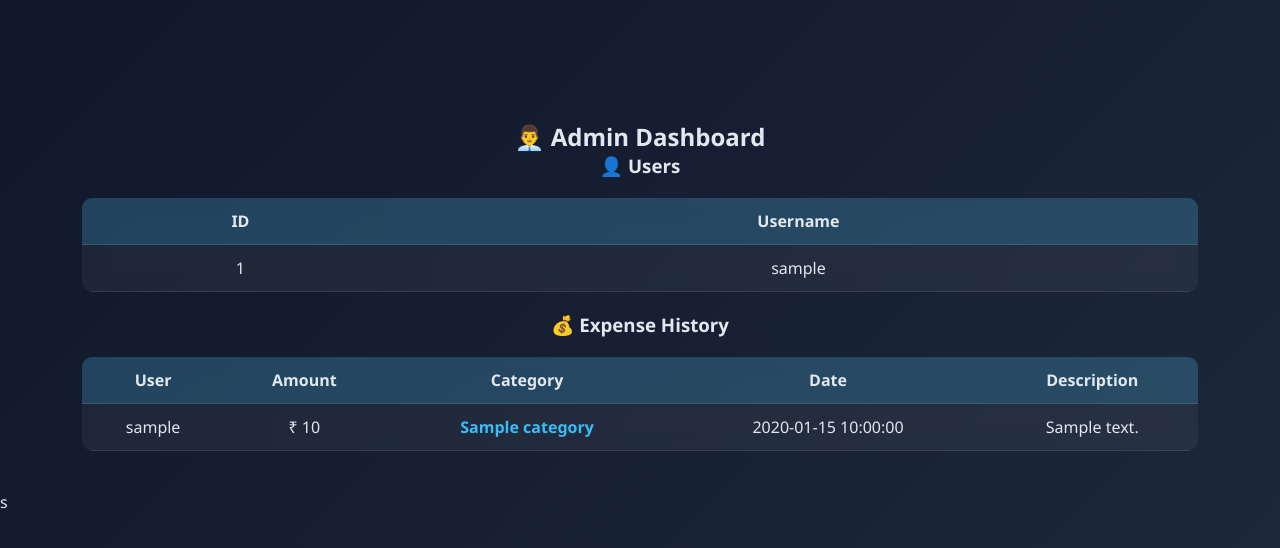
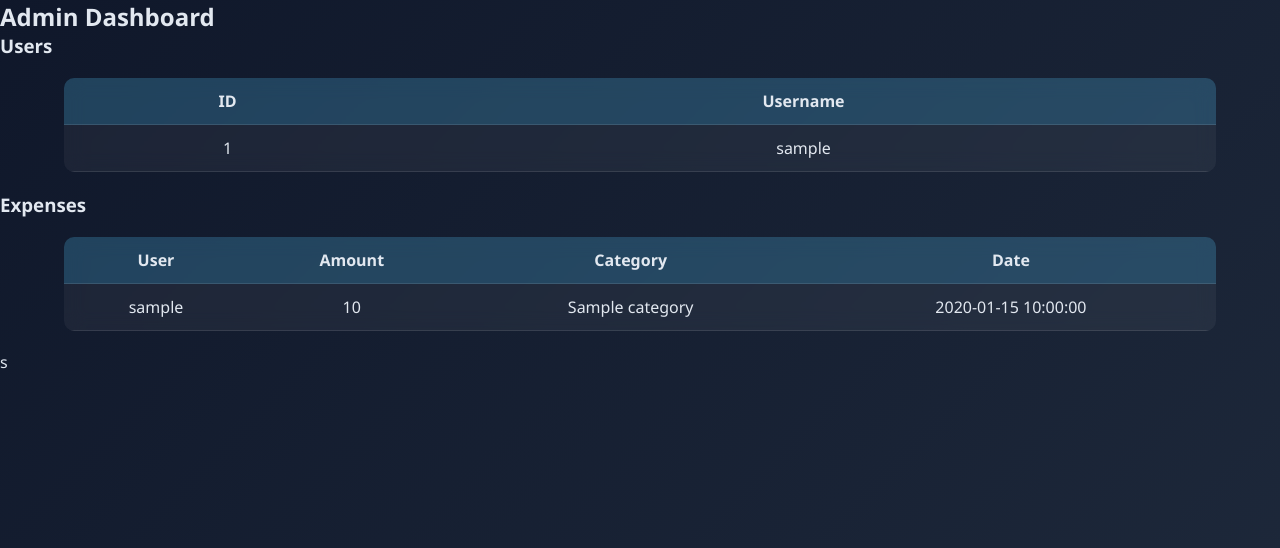
Before and after one commit to Vasanth-hub-art/Vasa-Expense, a Flask app: page /admin in a window 1280 px wide. Shown: the part 51-599 px from the top of the page. Run offline with Flask 3, Linux system fonts and the light colour scheme; the visitor is signed in with stand-in values (Sample User, id 1); a database or web service that is not in the repository returns one stand-in record (values such as "Sample title"); some libraries are stand-ins or nearby versions.

Commit message:
Update admin.html

```diff
--- a/templates/admin.html
+++ b/templates/admin.html
@@ -1,20 +1,11 @@
 {% extends 'base.html' %}
 {% block content %}
 
-<div class="home">
+<h2>Admin Dashboard</h2>
 
-    <h2>👨‍💼 Admin Dashboard</h2>
-
-    <!-- ================= USERS ================= -->
-    <h3>👤 Users</h3>
-
-    {% if users and users|length > 0 %}
+<h3>Users</h3>
 <table>
-        <tr>
-            <th>ID</th>
-            <th>Username</th>
-        </tr>
-
+<tr><th>ID</th><th>Username</th></tr>
 {% for u in users %}
 <tr>
     <td>{{ u.id }}</td>
@@ -22,40 +13,25 @@
 </tr>
 {% endfor %}
 </table>
-    {% else %}
-        <p>No users found</p>
-    {% endif %}
 
-
-    <!-- ================= EXPENSES ================= -->
-    <h3>💰 Expense History</h3>
-
-    {% if expenses and expenses|length > 0 %}
+<h3>Expenses</h3>
 <table>
 <tr>
     <th>User</th>
     <th>Amount</th>
     <th>Category</th>
     <th>Date</th>
-            <th>Description</th>
 </tr>
 
 {% for e in expenses %}
 <tr>
-            <td data-label="User">{{ e.username }}</td>
-            <td data-label="Amount">₹ {{ e.amount }}</td>
-            <td data-label="Category">{{ e.category }}</td>
-            <td data-label="Date">{{ e.date }}</td>
-            <td data-label="Description">
-                {{ e.description or '-' }}
-            </td>
+    <td>{{ e.username }}</td>
+    <td>{{ e.amount }}</td>
+    <td>{{ e.category }}</td>
+    <td>{{ e.date }}</td>
 </tr>
 {% endfor %}
+
 </table>
-    {% else %}
-        <p>No expenses available</p>
-    {% endif %}
-
-</div>
 
 {% endblock %}
```
Lines whose indentation alone changed are shown as unchanged.
